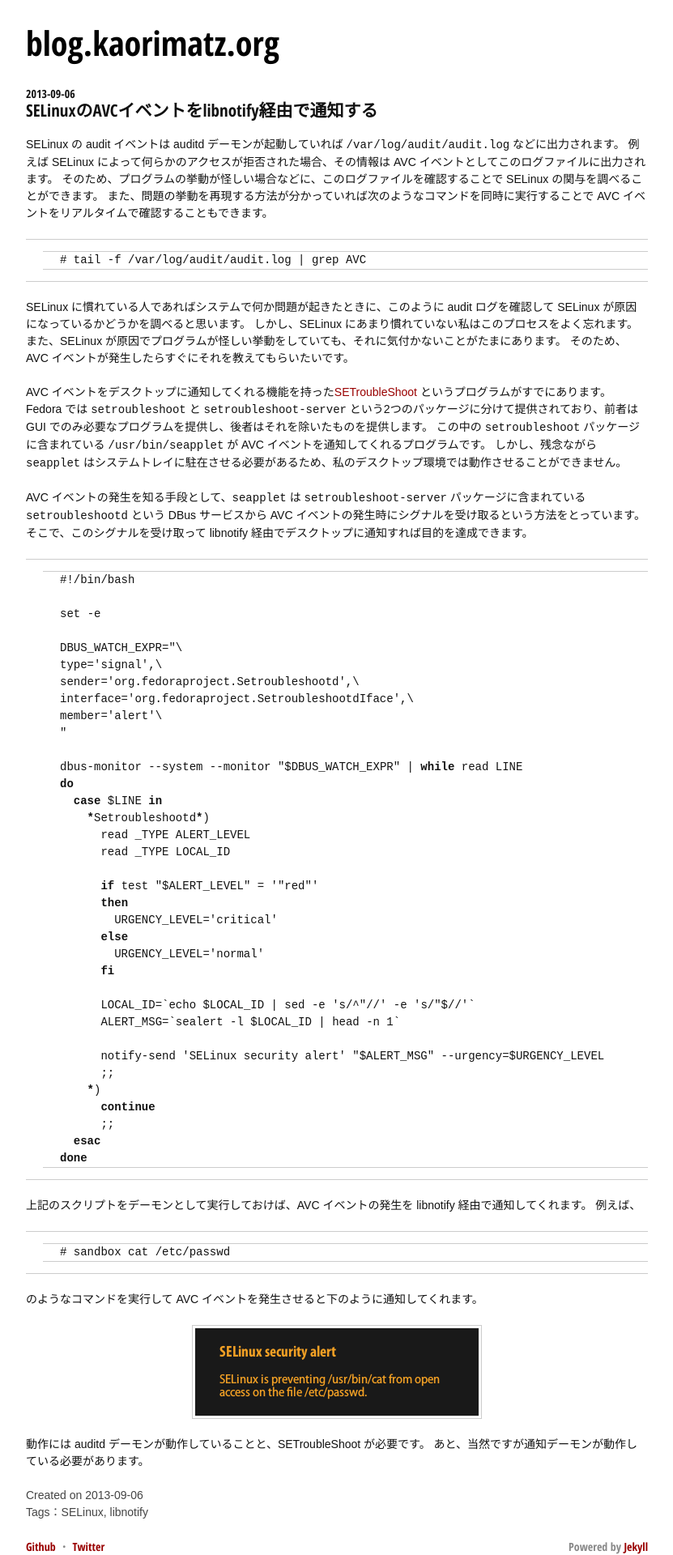
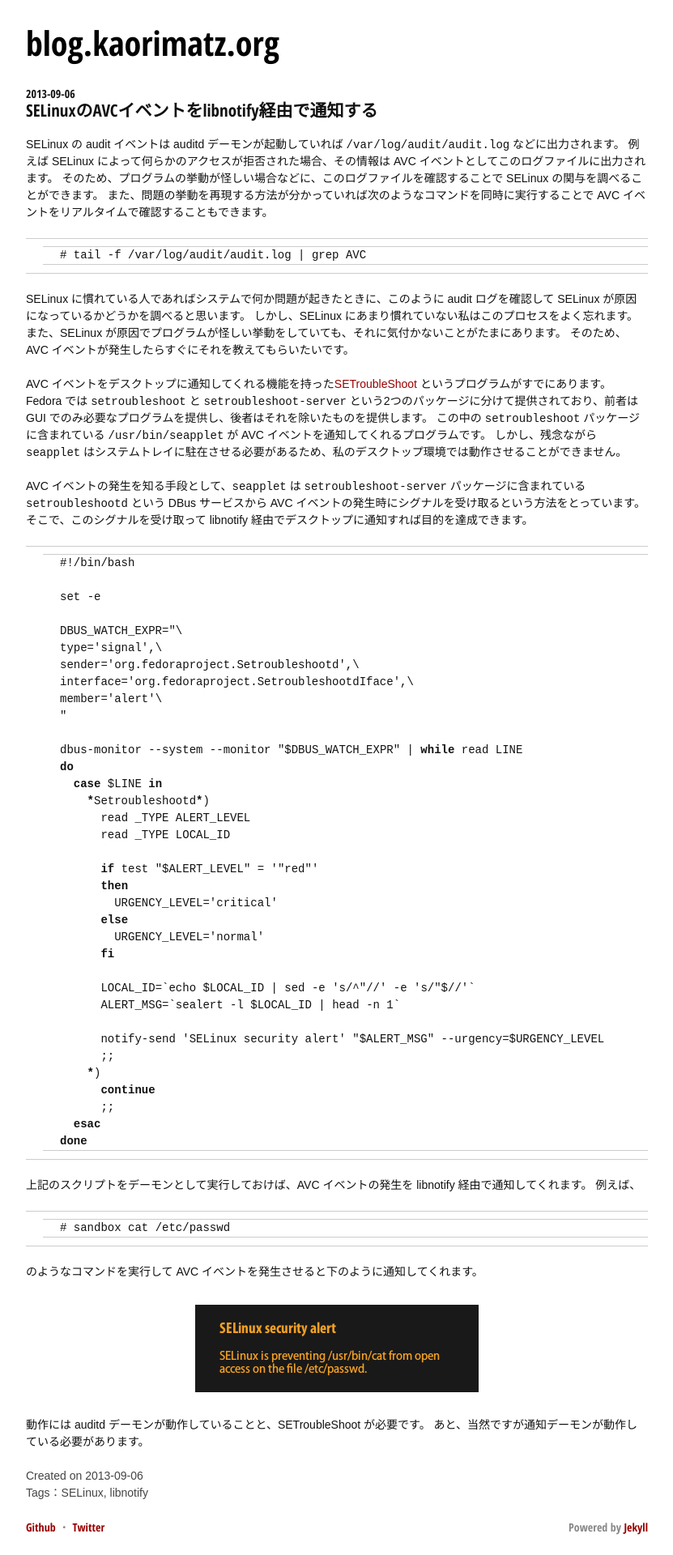
Before and after one commit to kaorimatz/blog.kaorimatz.org, a Jekyll site: the page built from _posts/2013-09-06-notify-selinux-avc-events.mkd, in a window 1280 px wide. Shown: the whole page at 81% size, without its empty margins (224-1055 px from the left). Built offline with Jekyll 4.4.1, drawn with Linux system fonts in a browser that asks for light colours; nearby versions of some CDN libraries; Markdown is read by kramdown in place of the engine named in the settings; after the commit the page ends 1896 px from its top, so only the background shows below that.

Commit message:
Create a vertical rhythm

```diff
--- a/_layouts/default.html
+++ b/_layouts/default.html
@@ -8,6 +8,8 @@
     <link href="/stylesheets/normalize.css" rel="stylesheet">
     <link href="/stylesheets/screen.css" rel="stylesheet">
     <link href="/favicon-152.png" rel="apple-touch-icon-precomposed">
+    <script src="http://code.jquery.com/jquery-1.10.2.min.js"></script>
+    <script src="/javascripts/rhythm.js"></script>
   </head>
   <body>
     <div id="container">
@@ -21,9 +23,7 @@
           ・
           <a class="twitter" href="https://twitter.com/kaorimatz">Twitter</a>
         </div>
-        <p>
-          <span class="credit">Powered by <a href="http://jekyllrb.com/">Jekyll</a></span>
-        </p>
+        <span class="credit">Powered by <a href="http://jekyllrb.com/">Jekyll</a></span>
       </footer>
     </div>
   </body>
--- /dev/null
+++ b/javascripts/rhythm.js
@@ -0,0 +1,15 @@
+;(function ($, window, undefined) {
+  var baseLine = 21;
+  var rhythm = function () {
+    $('article img').each(function align() {
+      var $e      = $(this),
+          pad     = baseLine - $e.height() % baseLine,
+          leader  = pad / 2,
+          trailer = pad - leader;
+      $e.css('padding-top', leader);
+      $e.css('padding-bottom', trailer);
+    });
+  };
+  $(window).load(rhythm);
+  $(window).resize(rhythm);
+})(jQuery, window);
--- a/stylesheets/screen.css
+++ b/stylesheets/screen.css
@@ -86,13 +86,14 @@
   padding-bottom: 0em;
   margin-bottom: 1.5em;
 }
+.post-content p code {
+  line-height: 0;
+}
 .post-content img {
   display: block;
   margin: 0 auto;
   max-width: 100%;
   height: auto;
-  padding: 3px;
-  border: 1px solid rgba(0, 0, 0, 0.2);
 }
 
 .post-meta ul {
@@ -108,9 +109,20 @@
 }
 
 .highlight {
-  border-top: 1px solid rgba(0, 0, 0, 0.2);
-  border-bottom: 1px solid rgba(0, 0, 0, 0.2);
   padding-left: 1.5em;
+  border-top-style: solid;
+  border-top-width: 0.07143em;
+  padding-top: 0.67857em;
+  border-bottom-style: solid;
+  border-bottom-width: 0.07143em;
+  padding-bottom: 0.67857em;
+  border-color: rgba(0, 0, 0, 0.2);
+}
+.highlight pre {
+  margin-top: 0em;
+  padding-top: 0em;
+  padding-bottom: 0em;
+  margin-bottom: 0em;
 }
 .highlight .kd, .highlight .k {
   font-weight: bold;
@@ -146,6 +158,12 @@
 
 #footer {
   font-family: 'Open Sans Condensed', sans-serif;
+  font-size: 1em;
+  line-height: 1.5em;
+  margin-top: 1.5em;
+  padding-top: 0em;
+  padding-bottom: 0em;
+  margin-bottom: 1.5em;
   color: #888;
 }
 #footer .links {
```
Also changed, not shown: _sass/screen.scss (+11 -4 lines).
